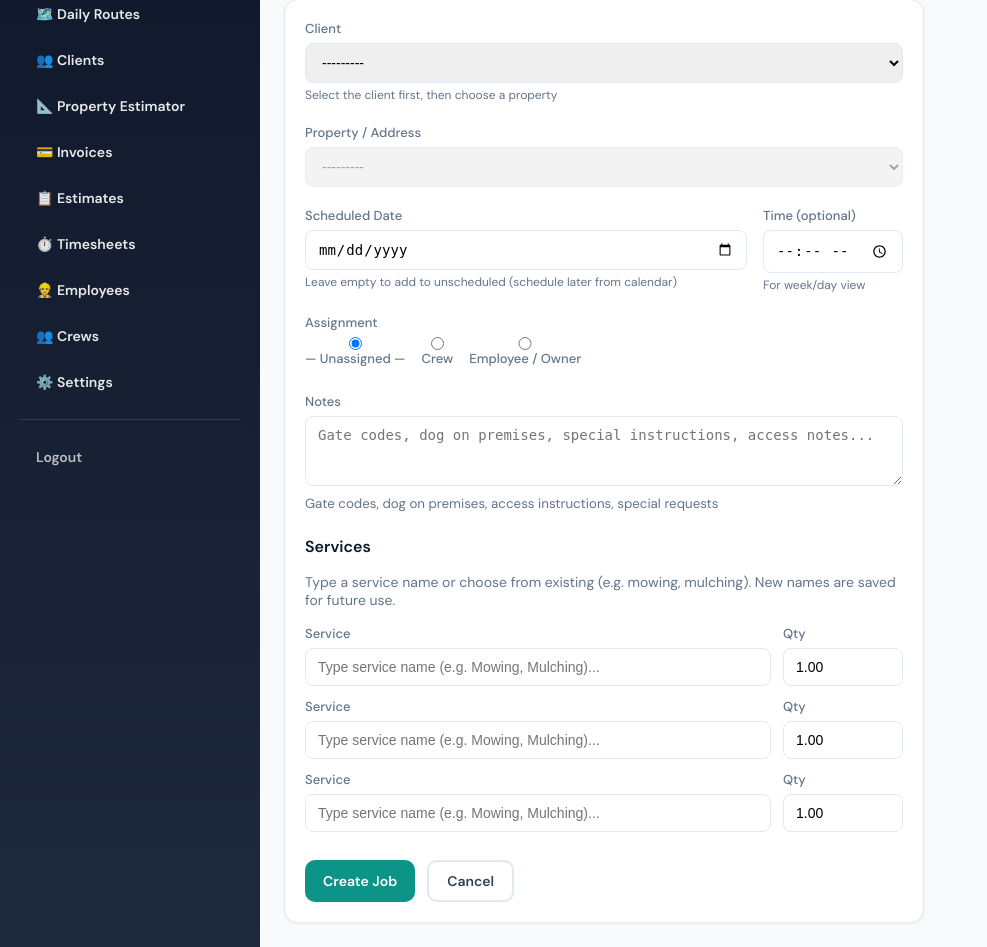
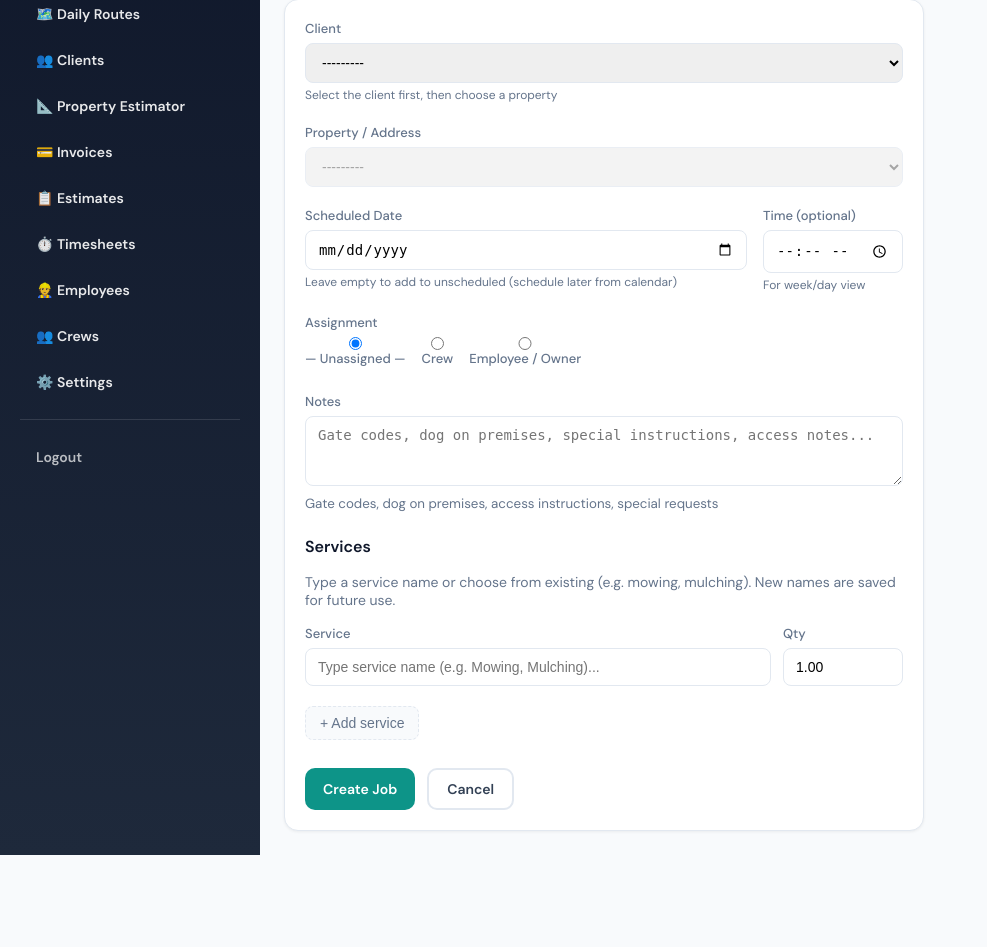
Before and after one commit to AdenCap/landscape-saas, a Django app: page /jobs/create/ in a window 1280 px wide. Shown: the part 176-1123 px from the top of the page, without its empty margins (0-987 px from the left). After the commit the page ends 1031 px from the top, so only its background shows below. Run offline with Django 5.2, Linux system fonts and the light colour scheme; a user stored in the database is signed in; data comes from the database, SQL or seed files in the repository; data that the repository does not hold is empty.

Commit message:
Job create: one service to start, + Add service for more
- Start with single service row; add more via '+ Add service' button
- Formset extra=0 (was 2); max_num=50

Co-authored-by: Cursor <cursoragent@cursor.com>

```diff
--- a/jobs/forms.py
+++ b/jobs/forms.py
@@ -126,8 +126,8 @@ class JobServiceInlineForm(forms.Form):
         return data
 
 
-def get_job_service_formset(business, extra=2):
-    """Build formset for job services - at least 1 required."""
+def get_job_service_formset(business, extra=0):
+    """Build formset for job services - starts with 1, add more via + button."""
     from django.forms import BaseFormSet, formset_factory
 
     class JobServiceFormSet(BaseFormSet):
@@ -152,6 +152,7 @@ def get_job_service_formset(business, extra=2):
         ServiceFormWithBusiness,
         extra=extra,
         min_num=1,
+        max_num=50,
         validate_min=True,
         formset=JobServiceFormSet,
     )
--- a/templates/jobs/job_create.html
+++ b/templates/jobs/job_create.html
@@ -72,6 +72,7 @@
     </datalist>
 
     {{ formset.management_form }}
+    <div id="service-rows">
       {% for f in formset %}
       <div class="form-row form-row-service">
         <div class="form-group flex-2">
@@ -85,6 +86,8 @@
         </div>
       </div>
       {% endfor %}
+    </div>
+    <button type="button" id="add-service-row" class="btn-add-service" title="Add another service">+ Add service</button>
 
     <div style="margin-top: 28px; display: flex; gap: 12px;">
       <button type="submit" class="btn btn-primary">Create Job</button>
@@ -99,6 +102,14 @@
     width: 100%; padding: 10px 12px; border-radius: 8px; border: 1px solid var(--border); font-size: 14px;
   }
   .form-row-service { display: flex; gap: 12px; margin-bottom: 12px; align-items: flex-end; }
+  .btn-add-service {
+    display: inline-flex; align-items: center; gap: 6px;
+    padding: 8px 14px; margin-top: 8px;
+    background: var(--surface-alt, #f1f5f9); border: 1px dashed var(--border, #cbd5e1);
+    border-radius: 8px; font-size: 14px; color: var(--text-muted, #64748b);
+    cursor: pointer;
+  }
+  .btn-add-service:hover { background: var(--border, #e2e8f0); color: var(--text, #334155); }
   .flex-2 { flex: 2; }
   .flex-1 { flex: 1; max-width: 120px; }
   .error { color: #dc2626; font-size: 13px; display: block; margin-top: 4px; }
@@ -145,6 +156,25 @@
   document.getElementById('id_customer').addEventListener('change', updatePropertyDropdown);
   updateAssigneeVisibility();
   updatePropertyDropdown();
+
+  document.getElementById('add-service-row').addEventListener('click', function() {
+    var container = document.getElementById('service-rows');
+    var totalInput = document.getElementById('id_form-TOTAL_FORMS');
+    var n = parseInt(totalInput.value, 10);
+    var row = document.createElement('div');
+    row.className = 'form-row form-row-service';
+    row.innerHTML =
+      '<div class="form-group flex-2">' +
+      '<label>Service</label>' +
+      '<input type="text" name="form-' + n + '-service_name" maxlength="120" placeholder="Type service name (e.g. Mowing, Mulching)..." list="services-datalist" id="id_form-' + n + '-service_name" style="width:100%;padding:10px 12px;border-radius:8px;border:1px solid var(--border);font-size:14px;">' +
+      '</div>' +
+      '<div class="form-group flex-1">' +
+      '<label>Qty</label>' +
+      '<input type="number" name="form-' + n + '-quantity" step="0.01" value="1.00" min="0.01" id="id_form-' + n + '-quantity" style="width:100%;padding:10px 12px;border-radius:8px;border:1px solid var(--border);font-size:14px;">' +
+      '</div>';
+    container.appendChild(row);
+    totalInput.value = n + 1;
+  });
 })();
 </script>
 {% endblock %}
```
Lines whose indentation alone changed are shown as unchanged.
